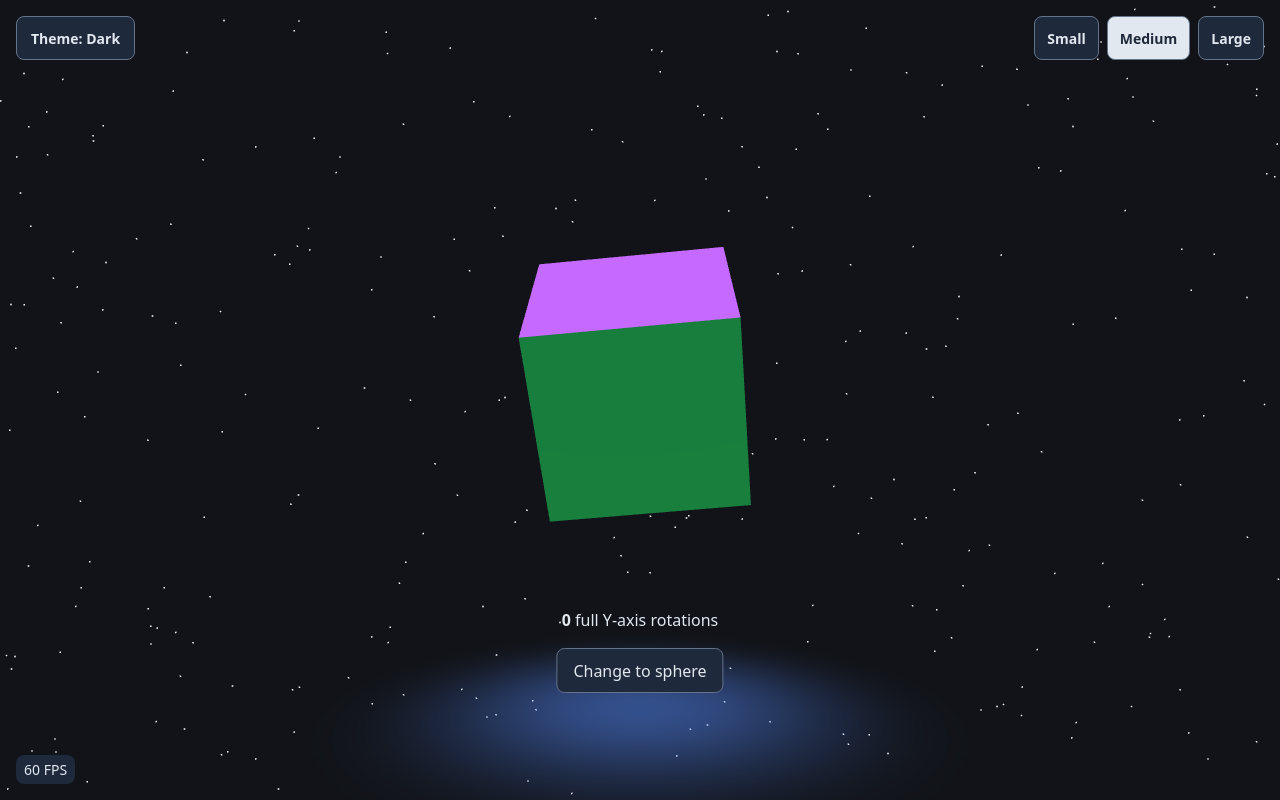
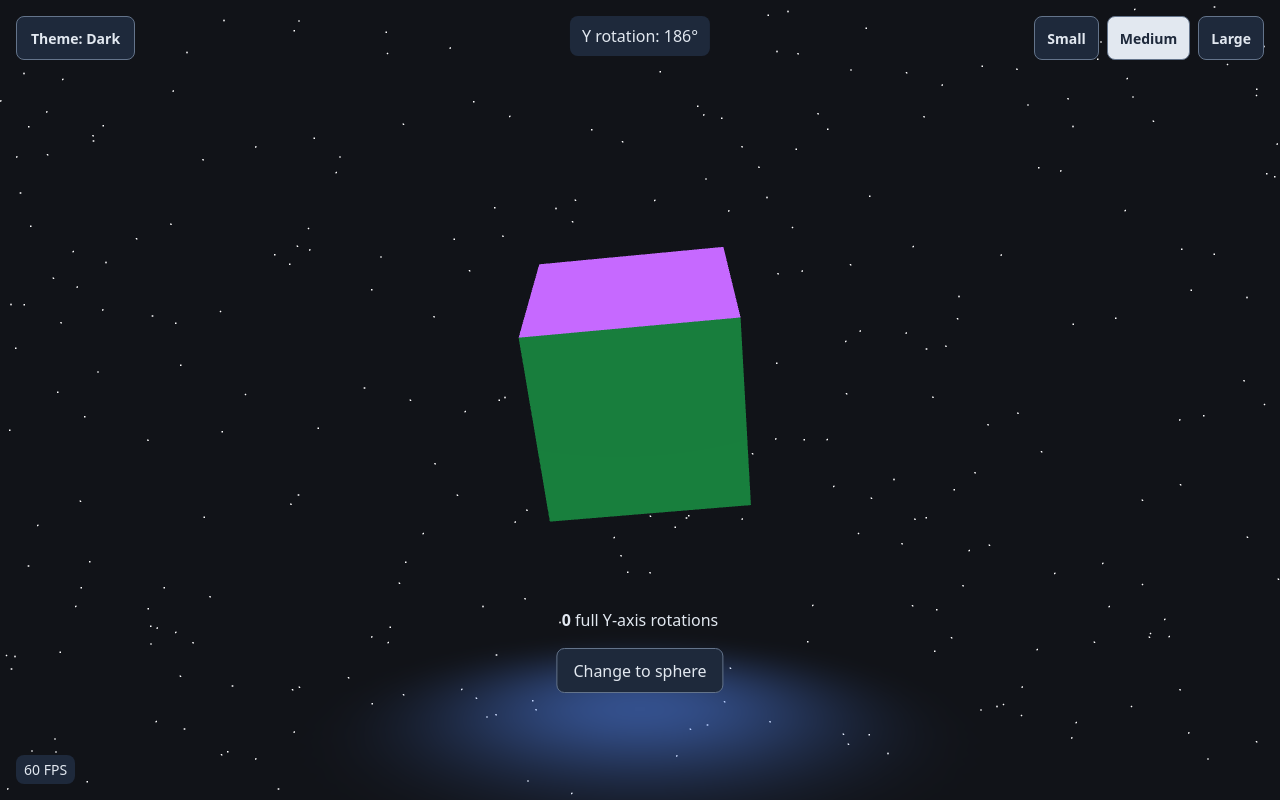
Before and after one commit to dt665m/malorytest, a React (Vite) app: page / in a window 1280 px wide. Built offline with nearby package versions, Linux system fonts and the light colour scheme.

Commit message:
Show current Y-axis rotation angle at top center

```diff
--- a/src/App.tsx
+++ b/src/App.tsx
@@ -3,6 +3,9 @@ import * as THREE from 'three';
 
 const cubeSizes = { Small: 0.65, Medium: 1, Large: 1.4 };
 type CubeSize = keyof typeof cubeSizes;
+
+const rotationLabel = (radians: number) =>
+  `Y rotation: ${Math.round(THREE.MathUtils.euclideanModulo(THREE.MathUtils.radToDeg(radians), 360)) % 360}°`;
 
 export default function App() {
   const canvasRef = useRef<HTMLCanvasElement>(null);
@@ -14,6 +17,7 @@ export default function App() {
   const [cubeSize, setCubeSize] = useState<CubeSize>('Medium');
   const updateSizeRef = useRef<((size: CubeSize) => void) | null>(null);
   const [fps, setFps] = useState(0);
+  const rotationAngleRef = useRef<HTMLOutputElement>(null);
 
   useEffect(() => {
     const canvas = canvasRef.current!;
@@ -115,6 +119,11 @@ export default function App() {
         hoverGroup.position.copy(cube.position).multiplyScalar(1 - 1.08);
       }
       canvas.style.cursor = drag ? 'grabbing' : hovered ? 'grab' : '';
+      // Read the actual orientation, including initial tilt and manual dragging.
+      // Update only this text node, without rerendering React on animation frames.
+      const angleOutput = rotationAngleRef.current;
+      const label = rotationLabel(cube.rotation.y);
+      if (angleOutput && angleOutput.textContent !== label) angleOutput.textContent = label;
       renderer.render(scene, camera);
     };
     const movePointer = (event: PointerEvent) => {
@@ -341,6 +350,9 @@ export default function App() {
       <output className="fps-counter" aria-label="Frames per second" aria-live="off">
         {fps} FPS
       </output>
+      <output className="rotation-angle" ref={rotationAngleRef} aria-live="off">
+        {rotationLabel(0.5)}
+      </output>
     </div>
   );
 }
--- a/src/style.css
+++ b/src/style.css
@@ -103,6 +103,21 @@ canvas {
   pointer-events: none;
 }
 
+.rotation-angle {
+  position: absolute;
+  top: max(1rem, env(safe-area-inset-top));
+  left: 50%;
+  transform: translateX(-50%);
+  padding: 0.5rem 0.75rem;
+  border-radius: 0.5rem;
+  background: var(--surface);
+  color: var(--text);
+  font: 1rem/1.5 system-ui, sans-serif;
+  font-variant-numeric: tabular-nums;
+  white-space: nowrap;
+  pointer-events: none;
+}
+
 .size-controls {
   position: absolute;
   top: max(1rem, env(safe-area-inset-top));
@@ -136,8 +151,14 @@ canvas {
   outline-offset: 3px;
 }
 
-@media (max-width: 480px) {
-  .size-controls {
+@media (max-width: 768px) {
+  .rotation-angle {
     top: calc(max(1rem, env(safe-area-inset-top)) + 3.75rem);
   }
 }
+
+@media (max-width: 480px) {
+  .size-controls {
+    top: calc(max(1rem, env(safe-area-inset-top)) + 7.5rem);
+  }
+}
```
